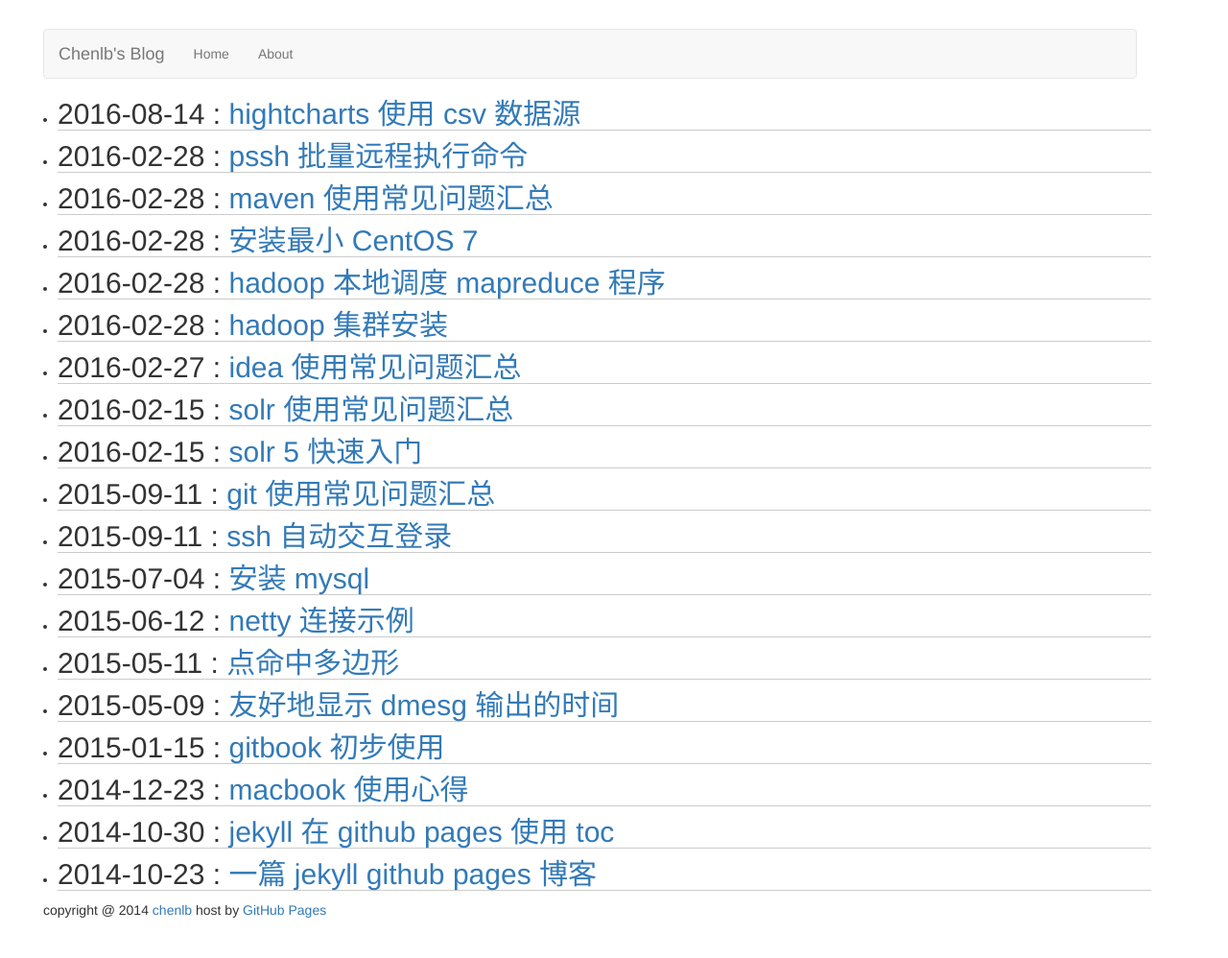
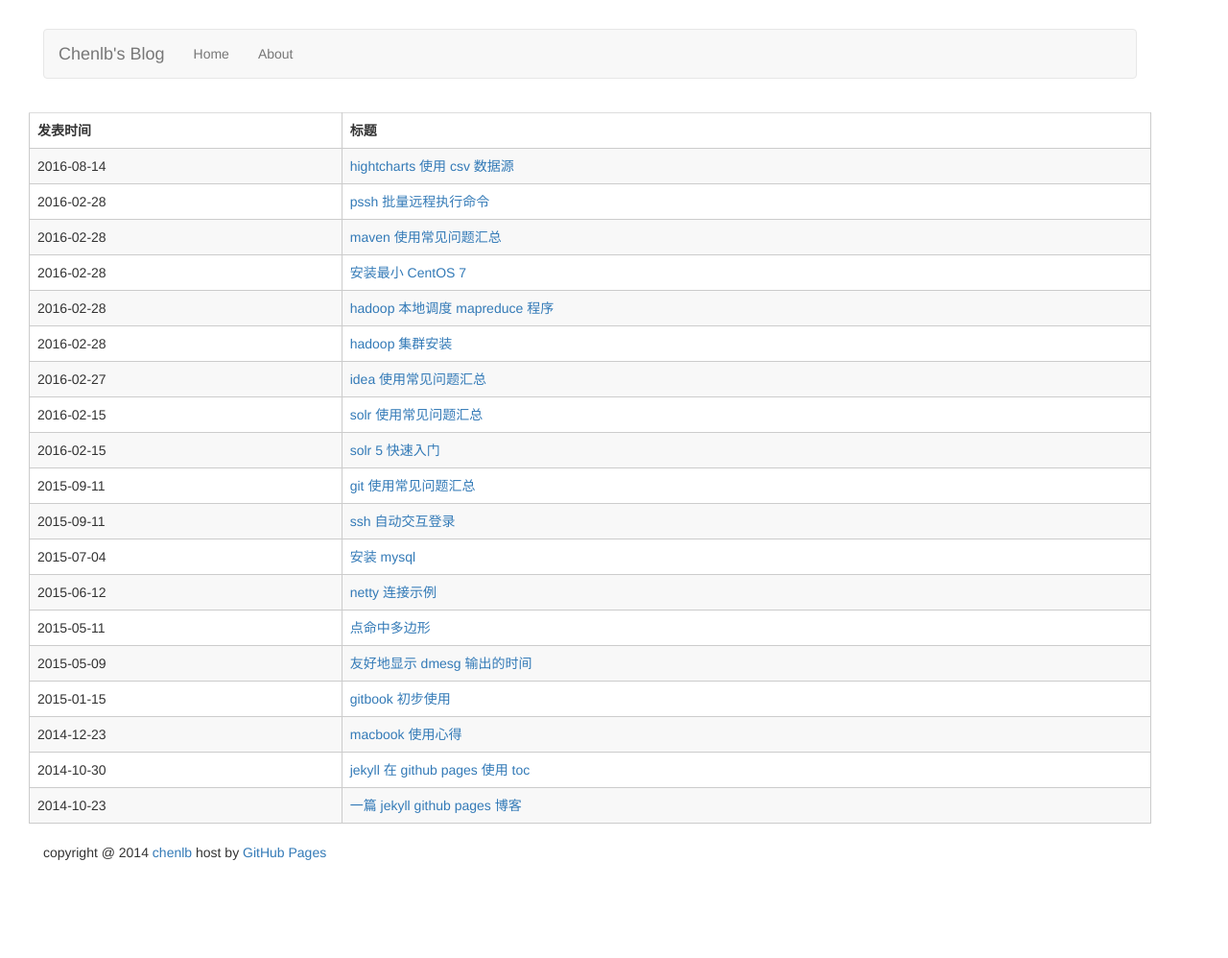
Before and after one commit to chenlb/chenlb.github.io, a Jekyll site: the page built from index.html, in a window 1280 px wide. Shown: the whole page at 96% size. Built offline with Jekyll 4.4.1, drawn with Linux system fonts in a browser that asks for light colours; nearby versions of some CDN libraries; comment, search, counter and statistics services are not loaded; after the commit the page ends 938 px from its top, so only the background shows below that.

Commit message:
首页使用表格

```diff
--- a/index.html
+++ b/index.html
@@ -4,15 +4,21 @@ title: chenlb blog
 ---
 
 <!-- Loop output paged posts -->
-<ul>
+<table class="table table-hover">
+  <tr>
+    <th>发表时间</th>
+    <th>标题</th>
+  </tr>
 {% for post in site.posts %}
-<li>
-<h2>
-  {{ post.date | date:"%Y-%m-%d" }} :
+<tr>
+  <td>
+    {{ post.date | date:"%Y-%m-%d" }}
+  </td>
+  <td>
   <a href="{{ post.url }}">
     {{ post.title }}
   </a>
-</h2>
-</li>
+  </td>
+</tr>
 {% endfor %}
-</ul>
+</table>
```
